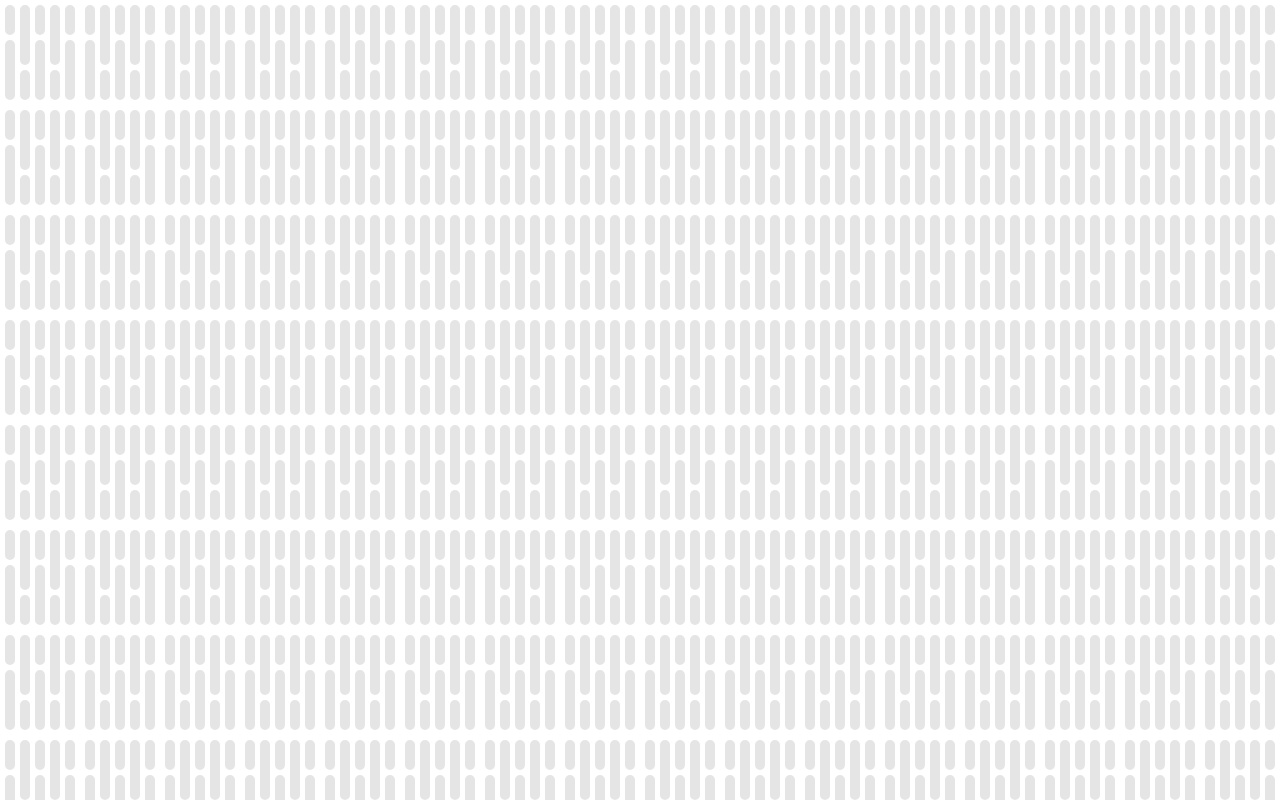
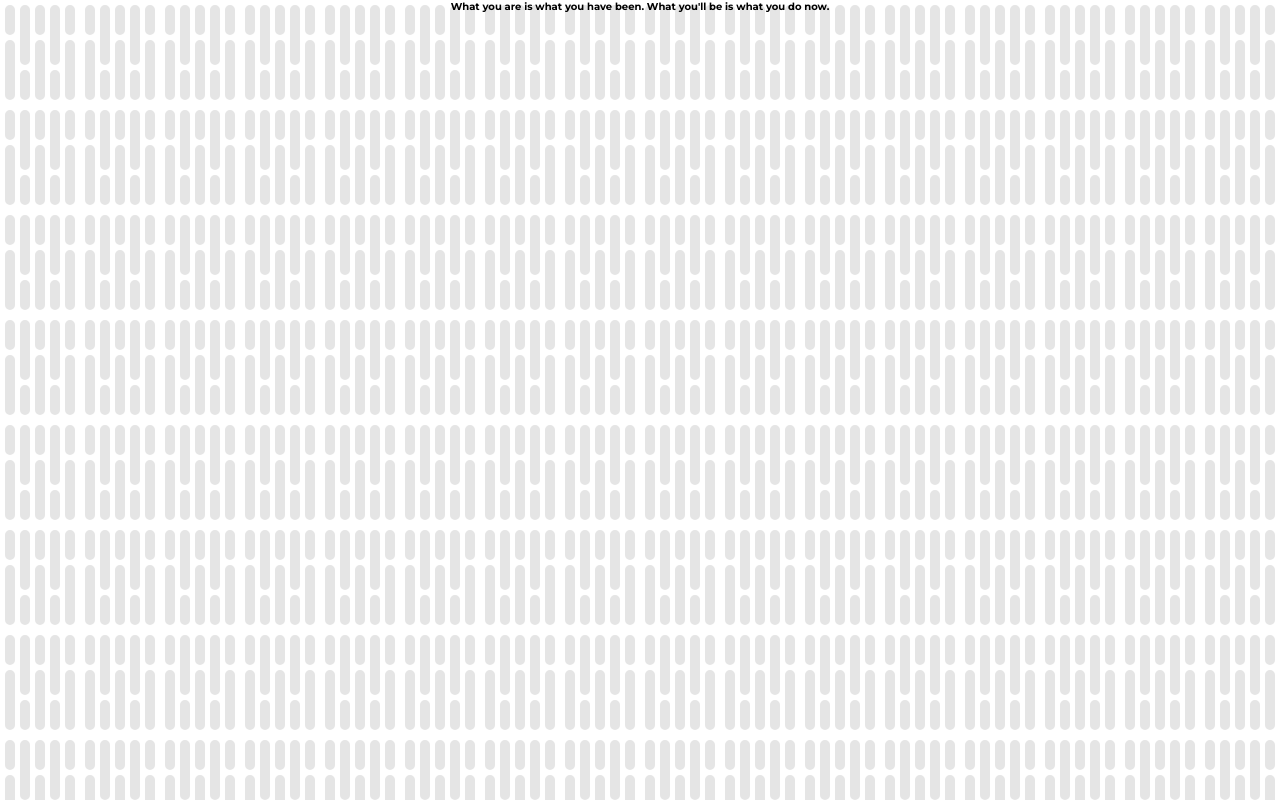
Before and after one commit to codewithmaik/quote-generator, a plain HTML site: page index.html in a window 1280 px wide. Drawn offline with Linux system fonts and the light colour scheme.

Commit message:
Add main html structure

```diff
--- a/index.html
+++ b/index.html
@@ -8,6 +8,13 @@
     <title>Quote Generator</title>
 </head>
 <body>
+    <main id="quote-container" class="quote-container">
+        <!-- Quote -->
+        <section class="quote-text">
+            <i class="fas fa-quote-left"></i>
+            <span id="quote">What you are is what you have been. What you'll be is what you do now.</span>
+        </section>
+    </main>
 
     <!-- Script -->
     <script src="assets/js/script.js"></script>
```
